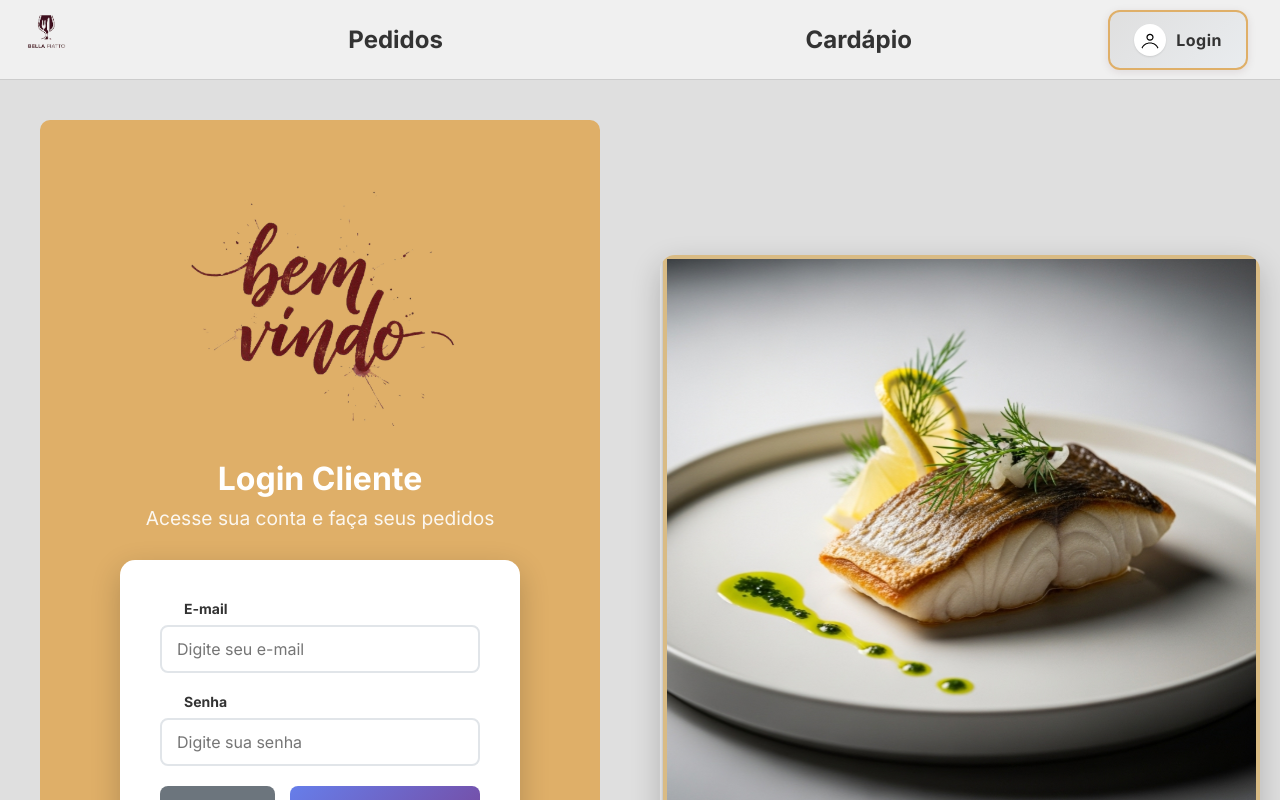
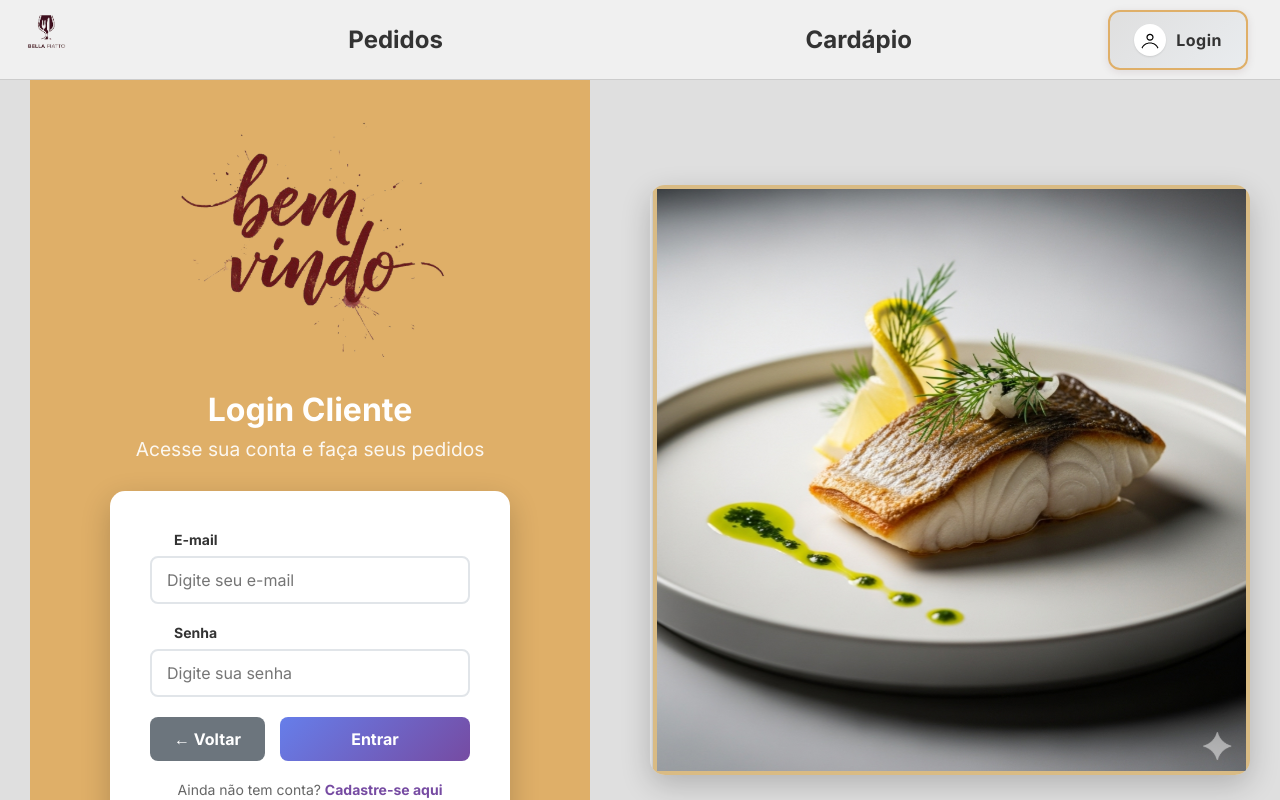
Before and after one commit to POO2T/Restaurante, an Angular app in the folder Front-End_Restaurante/: page /login-cliente in a window 1280 px wide. Built offline with nearby package versions, Linux system fonts and the light colour scheme.

Commit message:
style: Adicionando altura máxima para todo conteúdo na tela

```diff
--- a/Front-End_Restaurante/src/app/app.css
+++ b/Front-End_Restaurante/src/app/app.css
@@ -22,6 +22,7 @@ app-header {
   flex: 1;
   display: flex;
   flex-direction: column;
+  height: 100vh;
   width: 100vw;
   /* Allow children to shrink and enable scroll inside the main content area when necessary */
   min-height: 0;
@@ -34,7 +35,8 @@ app-header {
 */
 .main-content > * {
   flex: 1;
-  min-height: 0; /* important for flex children to allow scrolling */
+  width: 100vw;
+  height: 100vh; /* important for flex children to allow scrolling */
   overflow: auto;
 }
 
--- a/Front-End_Restaurante/src/app/pages/login-cliente/login-cliente.css
+++ b/Front-End_Restaurante/src/app/pages/login-cliente/login-cliente.css
@@ -1,10 +1,21 @@
-.login-cliente-section {
+/* .login-cliente-section {
   display: grid;
   grid-template-columns: 1fr 1fr;
   align-items: center;
   justify-items: center;
   min-height: 100%;
   width: 100%;
+  padding: 40px 20px;
+  gap: 40px;
+} */
+
+.login-cliente-section {
+  width: 100%;
+  height: 100vh;
+  display: flex;
+  flex-direction: row;
+  justify-content: space-around;
+  align-items: center;
   padding: 40px 20px;
   gap: 40px;
 }
--- a/Front-End_Restaurante/src/app/pages/login-funcionario/login-funcionario.css
+++ b/Front-End_Restaurante/src/app/pages/login-funcionario/login-funcionario.css
@@ -1,10 +1,21 @@
-.login-funcionario-section {
+/* .login-funcionario-section {
   display: grid;
   grid-template-columns: 1fr 1fr;
   align-items: center;
   justify-items: center;
   min-height: 100%;
   width: 100%;
+  padding: 40px 20px;
+  gap: 40px;
+} */
+
+.login-funcionario-section {
+  width: 100%;
+  height: 100vh;
+  display: flex;
+  flex-direction: row;
+  justify-content: space-around;
+  align-items: center;
   padding: 40px 20px;
   gap: 40px;
 }
--- a/Front-End_Restaurante/src/app/pages/seletor-login/seletor-login.css
+++ b/Front-End_Restaurante/src/app/pages/seletor-login/seletor-login.css
@@ -1,5 +1,6 @@
 .seletor-container {
-  min-height: 100%;
+  width: 100%;
+  height: 100vh;
   background-color: var(--background-color);
   display: flex;
   flex-direction: column;
```
